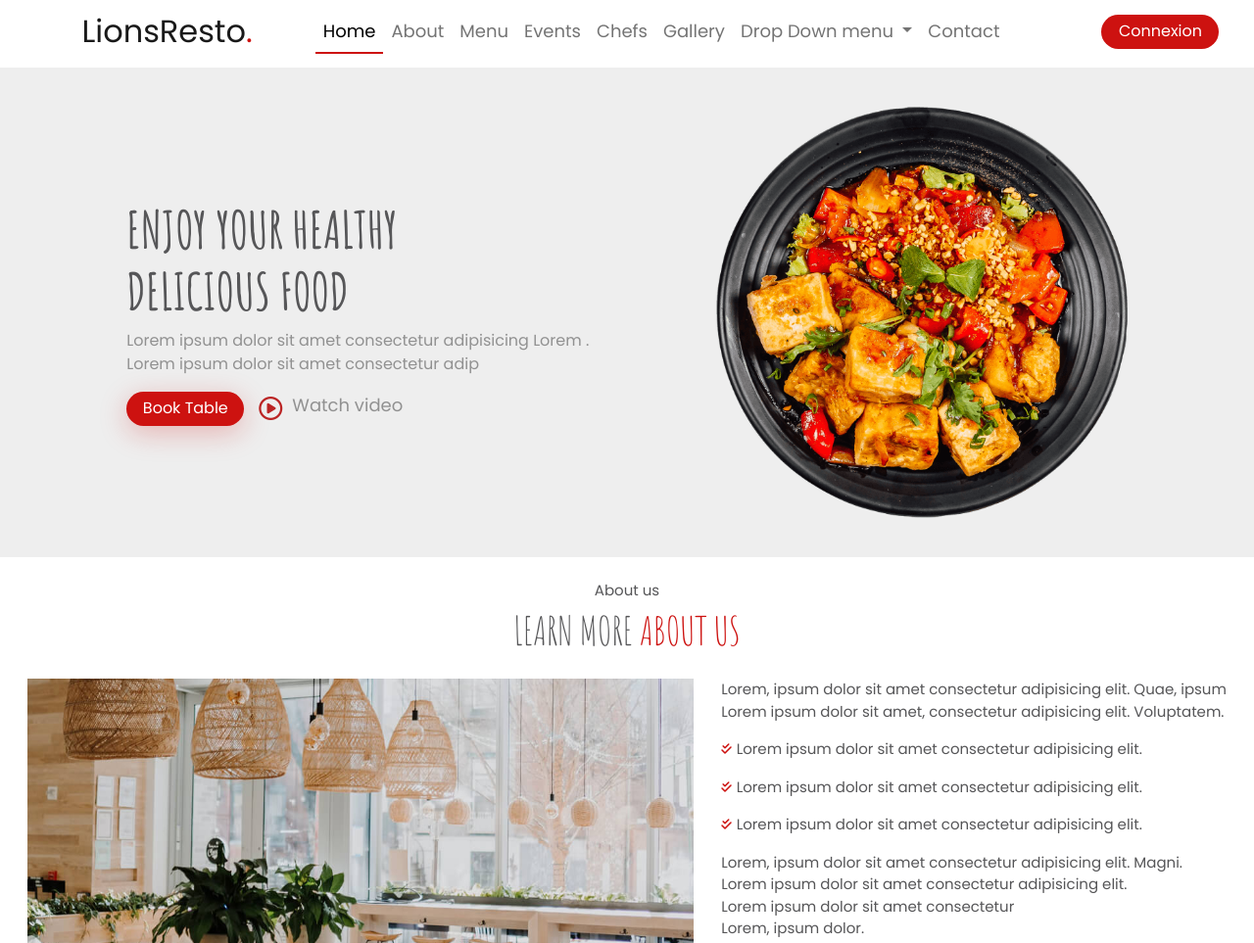
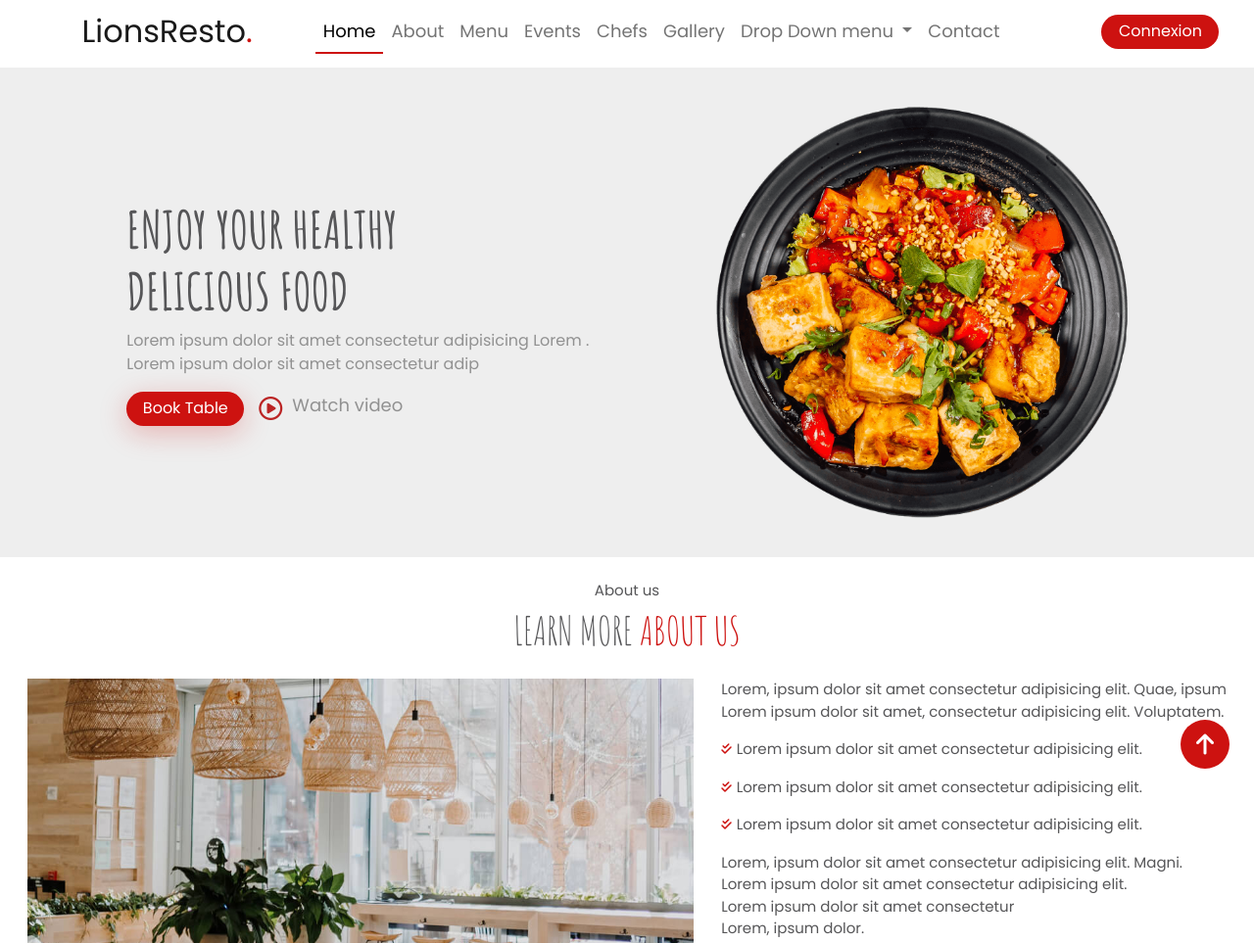
Before and after one commit to RaihanaAm/lionsresto, a website: page index.html in a window 1280 px wide. Shown: the top 963 px of the page at 98% size. Drawn offline with nearby package versions, Linux system fonts and the light colour scheme.

Commit message:
arrow to top

```diff
--- a/index.html
+++ b/index.html
@@ -75,9 +75,14 @@
         </nav>
 
     </section>
-
+    <!-- *** arrow -->
+    <a href="#home">
+        <div class=" arrow position-fixed bottom-0 end-0 ">
+            <i class="fa-solid fa-arrow-up"></i>
+        </div>
+    </a>
     <!-- ** home -->
-    <section class="home" id="home" >
+    <section class="home" id="home">
         <div class="">
             <div class="home-text">
                 <h1> ENJOY YOUR HEALTHY <br> DELICIOUS FOOD</h1>
@@ -142,7 +147,7 @@
     </section>
 
     <!-- ** section  lionsResto-->
-    <section class="lionResto" >
+    <section class="lionResto">
 
         <div class="why">
             <h1> Why Choose LionsResto?</h1>
@@ -494,7 +499,7 @@
     </section>
 
     <!-- ***  contact us -->
-    <section class="contactUs" id="contact" >
+    <section class="contactUs" id="contact">
         <div class="Contactitle">
             <h6> CONTACT US</h6>
             <h5>NEED HELP ? <span>CONTACT US</span> </h5>
--- a/public/js/app.js
+++ b/public/js/app.js
@@ -1,5 +1,5 @@
+// **********************************************scroll****************************************
 let itemNav = document.querySelectorAll(".lii")
-
 //^^  fonction delete hover
 const delet = () => {
     for (let index = 0; index < itemNav.length; index++) {
@@ -7,11 +7,10 @@ const delet = () => {
         it.firstElementChild.classList.remove("select");
     }
 }
-// **scroll
 window.onscroll = () => {
 
         let ids = scrollY
-        console.log(ids);
+        // console.log(ids);
         if (ids >=0 && ids<500 ) {
             delet()
             itemNav[0].firstElementChild.classList.add("select");
--- a/src/sass/module/home/_main.scss
+++ b/src/sass/module/home/_main.scss
@@ -98,6 +98,22 @@ nav {
 
     button:hover {
         background-color: #be1411;
+    }
+}
+
+// *** arrow to top of page
+.arrow{
+    width: 50px;
+    height: 50px;
+    background-color: #cd1210;
+    border-radius: 50px;
+display: flex; align-items: center;
+justify-content: center;
+margin: 15px 25px;
+z-index: 1000;
+    i{
+        font-size: 24px;
+        color:white;
     }
 }
 
```
Also changed, not shown: public/css/app.css, 1 other file.
